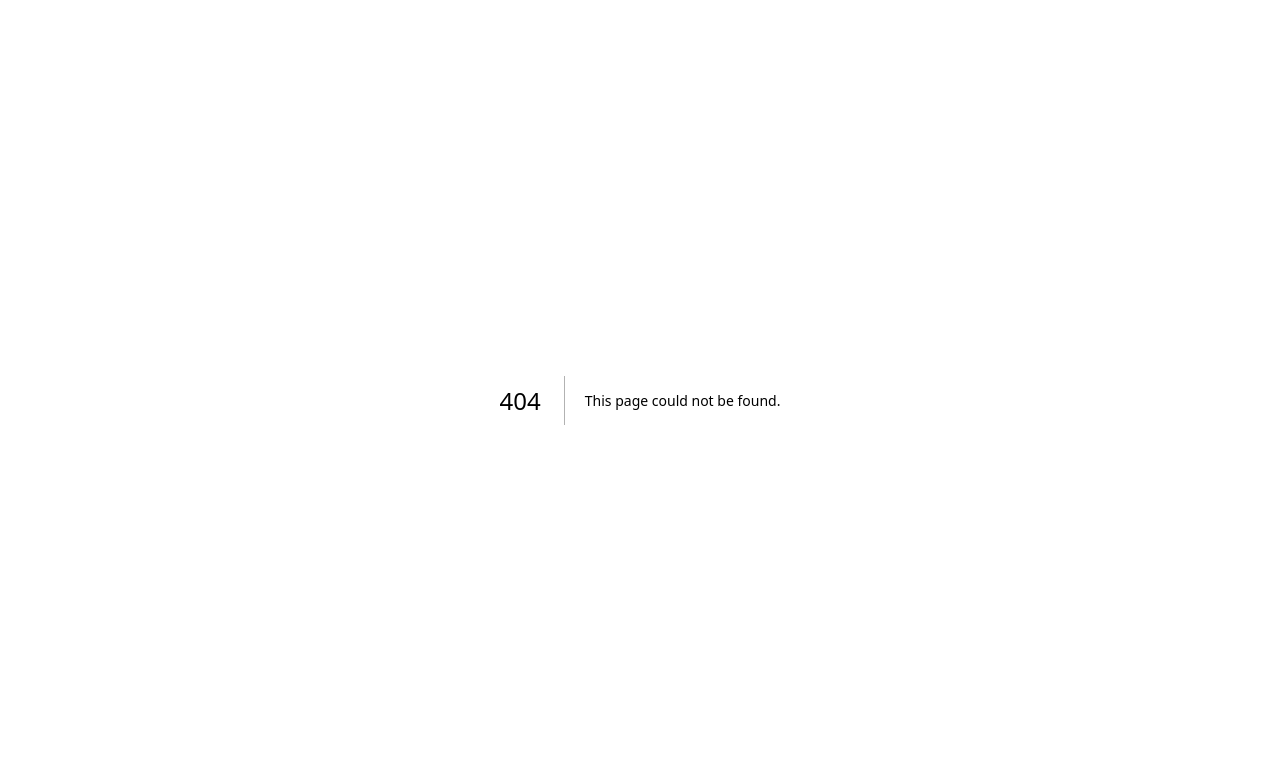
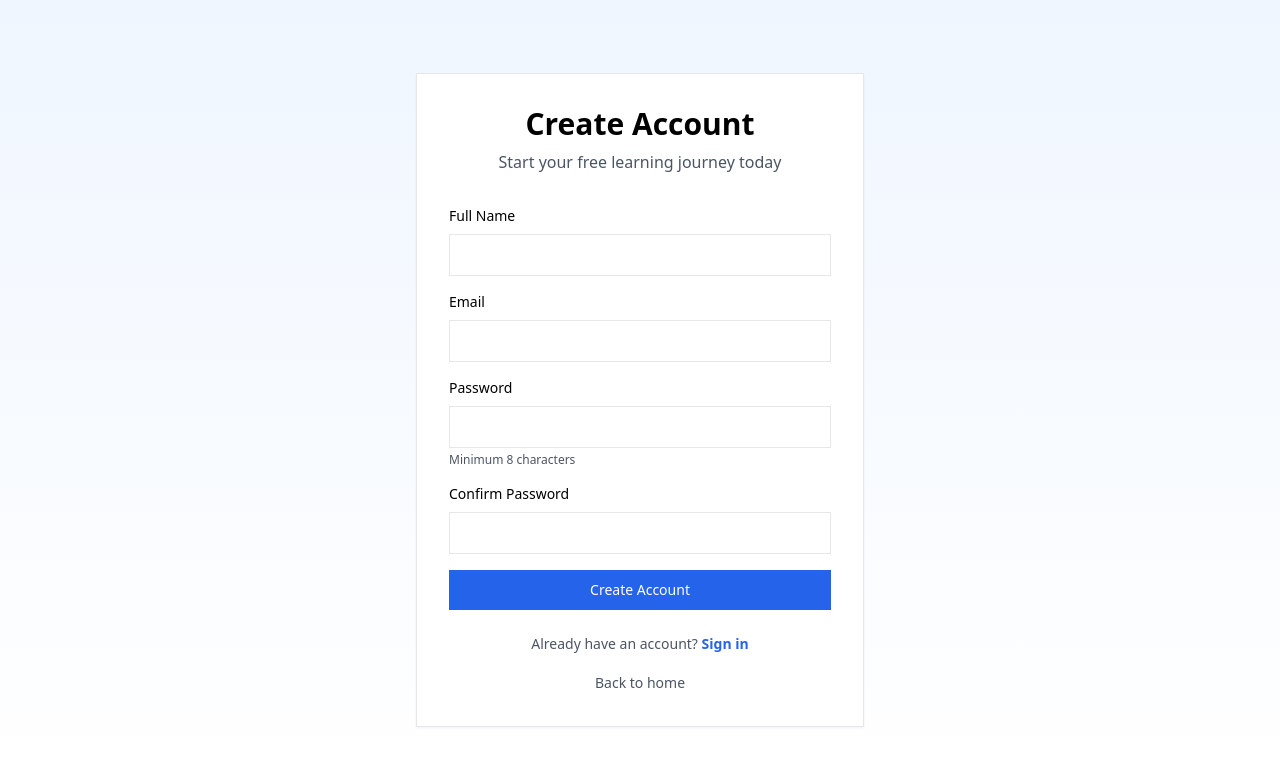
Before and after one commit to macrobian88/ai-voice-tutor, a Next.js app: page /auth/register in a window 1280 px wide. Before the commit this address had no page. Shown: the top 766 px of the page. Built offline with nearby package versions, Linux system fonts and the light colour scheme.

Commit message:
feat: Add authentication pages (login and register)

```diff
--- /dev/null
+++ b/app/auth/login/page.tsx
@@ -0,0 +1,90 @@
+'use client';
+
+import { useState } from 'react';
+import { useRouter } from 'next/navigation';
+import { useAuth } from '@/hooks/useAuth';
+import { Button } from '@/components/ui/button';
+import { Card } from '@/components/ui/card';
+import Link from 'next/link';
+
+export default function LoginPage() {
+  const router = useRouter();
+  const { login } = useAuth();
+  const [email, setEmail] = useState('');
+  const [password, setPassword] = useState('');
+  const [error, setError] = useState('');
+  const [loading, setLoading] = useState(false);
+
+  const handleSubmit = async (e: React.FormEvent) => {
+    e.preventDefault();
+    setError('');
+    setLoading(true);
+
+    try {
+      await login(email, password);
+      router.push('/dashboard');
+    } catch (err) {
+      setError((err as Error).message);
+    } finally {
+      setLoading(false);
+    }
+  };
+
+  return (
+    <div className="min-h-screen bg-gradient-to-b from-blue-50 to-white flex items-center justify-center p-4">
+      <Card className="w-full max-w-md p-8">
+        <div className="text-center mb-8">
+          <h1 className="text-3xl font-bold mb-2">Welcome Back</h1>
+          <p className="text-gray-600">Sign in to continue your learning journey</p>
+        </div>
+
+        {error && (
+          <div className="bg-red-50 border border-red-200 text-red-800 px-4 py-3 rounded mb-4">
+            {error}
+          </div>
+        )}
+
+        <form onSubmit={handleSubmit} className="space-y-4">
+          <div>
+            <label className="block text-sm font-medium mb-2">Email</label>
+            <input
+              type="email"
+              value={email}
+              onChange={(e) => setEmail(e.target.value)}
+              className="w-full px-4 py-2 border rounded-lg focus:ring-2 focus:ring-blue-600 focus:border-transparent"
+              required
+            />
+          </div>
+
+          <div>
+            <label className="block text-sm font-medium mb-2">Password</label>
+            <input
+              type="password"
+              value={password}
+              onChange={(e) => setPassword(e.target.value)}
+              className="w-full px-4 py-2 border rounded-lg focus:ring-2 focus:ring-blue-600 focus:border-transparent"
+              required
+            />
+          </div>
+
+          <Button type="submit" className="w-full" disabled={loading}>
+            {loading ? 'Signing in...' : 'Sign In'}
+          </Button>
+        </form>
+
+        <div className="mt-6 text-center text-sm">
+          <span className="text-gray-600">Don't have an account? </span>
+          <Link href="/auth/register" className="text-blue-600 hover:underline font-semibold">
+            Sign up
+          </Link>
+        </div>
+
+        <div className="mt-4 text-center">
+          <Link href="/" className="text-sm text-gray-600 hover:underline">
+            Back to home
+          </Link>
+        </div>
+      </Card>
+    </div>
+  );
+}
--- /dev/null
+++ b/app/auth/register/page.tsx
@@ -0,0 +1,127 @@
+'use client';
+
+import { useState } from 'react';
+import { useRouter } from 'next/navigation';
+import { useAuth } from '@/hooks/useAuth';
+import { Button } from '@/components/ui/button';
+import { Card } from '@/components/ui/card';
+import Link from 'next/link';
+
+export default function RegisterPage() {
+  const router = useRouter();
+  const { register } = useAuth();
+  const [name, setName] = useState('');
+  const [email, setEmail] = useState('');
+  const [password, setPassword] = useState('');
+  const [confirmPassword, setConfirmPassword] = useState('');
+  const [error, setError] = useState('');
+  const [loading, setLoading] = useState(false);
+
+  const handleSubmit = async (e: React.FormEvent) => {
+    e.preventDefault();
+    setError('');
+
+    if (password.length < 8) {
+      setError('Password must be at least 8 characters');
+      return;
+    }
+
+    if (password !== confirmPassword) {
+      setError('Passwords do not match');
+      return;
+    }
+
+    setLoading(true);
+
+    try {
+      await register(email, password, name);
+      router.push('/dashboard');
+    } catch (err) {
+      setError((err as Error).message);
+    } finally {
+      setLoading(false);
+    }
+  };
+
+  return (
+    <div className="min-h-screen bg-gradient-to-b from-blue-50 to-white flex items-center justify-center p-4">
+      <Card className="w-full max-w-md p-8">
+        <div className="text-center mb-8">
+          <h1 className="text-3xl font-bold mb-2">Create Account</h1>
+          <p className="text-gray-600">Start your free learning journey today</p>
+        </div>
+
+        {error && (
+          <div className="bg-red-50 border border-red-200 text-red-800 px-4 py-3 rounded mb-4">
+            {error}
+          </div>
+        )}
+
+        <form onSubmit={handleSubmit} className="space-y-4">
+          <div>
+            <label className="block text-sm font-medium mb-2">Full Name</label>
+            <input
+              type="text"
+              value={name}
+              onChange={(e) => setName(e.target.value)}
+              className="w-full px-4 py-2 border rounded-lg focus:ring-2 focus:ring-blue-600 focus:border-transparent"
+              required
+            />
+          </div>
+
+          <div>
+            <label className="block text-sm font-medium mb-2">Email</label>
+            <input
+              type="email"
+              value={email}
+              onChange={(e) => setEmail(e.target.value)}
+              className="w-full px-4 py-2 border rounded-lg focus:ring-2 focus:ring-blue-600 focus:border-transparent"
+              required
+            />
+          </div>
+
+          <div>
+            <label className="block text-sm font-medium mb-2">Password</label>
+            <input
+              type="password"
+              value={password}
+              onChange={(e) => setPassword(e.target.value)}
+              className="w-full px-4 py-2 border rounded-lg focus:ring-2 focus:ring-blue-600 focus:border-transparent"
+              required
+              minLength={8}
+            />
+            <p className="text-xs text-gray-600 mt-1">Minimum 8 characters</p>
+          </div>
+
+          <div>
+            <label className="block text-sm font-medium mb-2">Confirm Password</label>
+            <input
+              type="password"
+              value={confirmPassword}
+              onChange={(e) => setConfirmPassword(e.target.value)}
+              className="w-full px-4 py-2 border rounded-lg focus:ring-2 focus:ring-blue-600 focus:border-transparent"
+              required
+            />
+          </div>
+
+          <Button type="submit" className="w-full" disabled={loading}>
+            {loading ? 'Creating account...' : 'Create Account'}
+          </Button>
+        </form>
+
+        <div className="mt-6 text-center text-sm">
+          <span className="text-gray-600">Already have an account? </span>
+          <Link href="/auth/login" className="text-blue-600 hover:underline font-semibold">
+            Sign in
+          </Link>
+        </div>
+
+        <div className="mt-4 text-center">
+          <Link href="/" className="text-sm text-gray-600 hover:underline">
+            Back to home
+          </Link>
+        </div>
+      </Card>
+    </div>
+  );
+}
```
